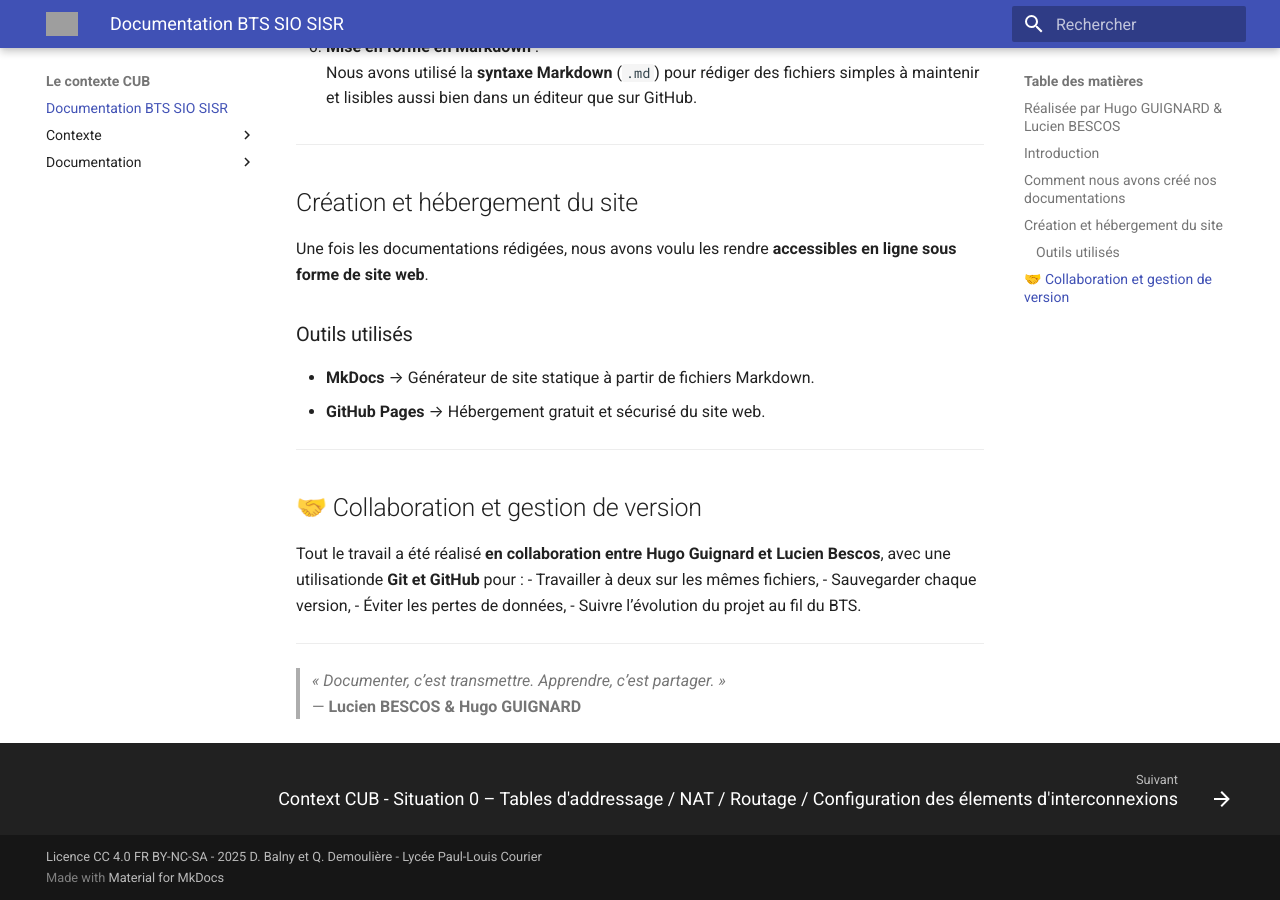
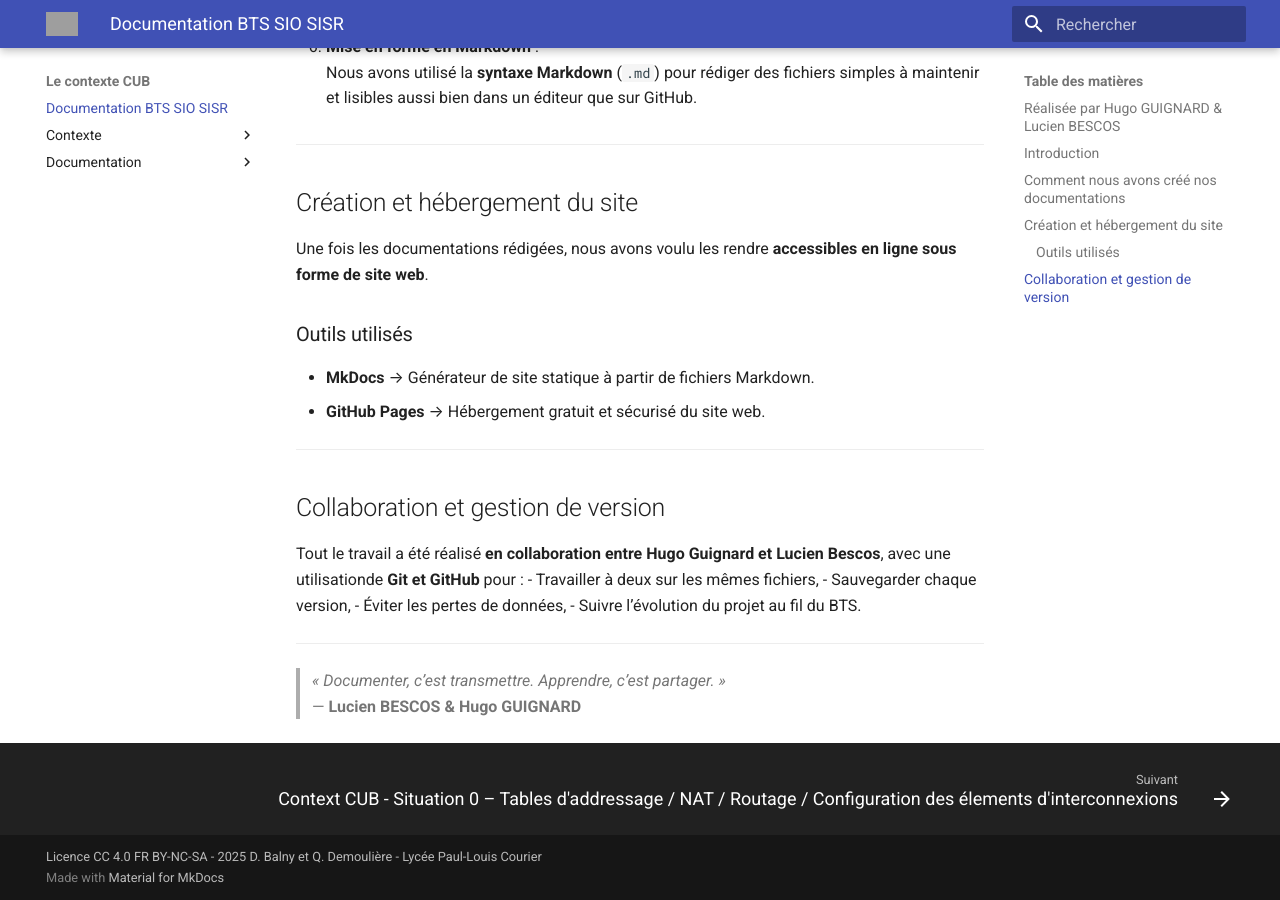
Before and after one commit to hugog36/CUBDOCUMENTATIONDORTMUND, an MkDocs documentation site: the page built from docs/index.md, in a window 1280 px wide and 900 px high, scrolled down 958 px. Built offline with MkDocs 1.6.1 and Material for MkDocs 9.7.7, drawn with Linux system fonts in a browser that asks for light colours; grey boxes are pictures that could not be loaded.

```diff
--- a/docs/index.md
+++ b/docs/index.md
@@ -43,7 +43,7 @@ Une fois les documentations rédigées, nous avons voulu les rendre **accessible
 
 ---
 
-## 🤝 Collaboration et gestion de version
+## Collaboration et gestion de version
 
 Tout le travail a été réalisé **en collaboration entre Hugo Guignard et Lucien Bescos**, avec une utilisationde **Git et GitHub** pour :
 - Travailler à deux sur les mêmes fichiers,
```
